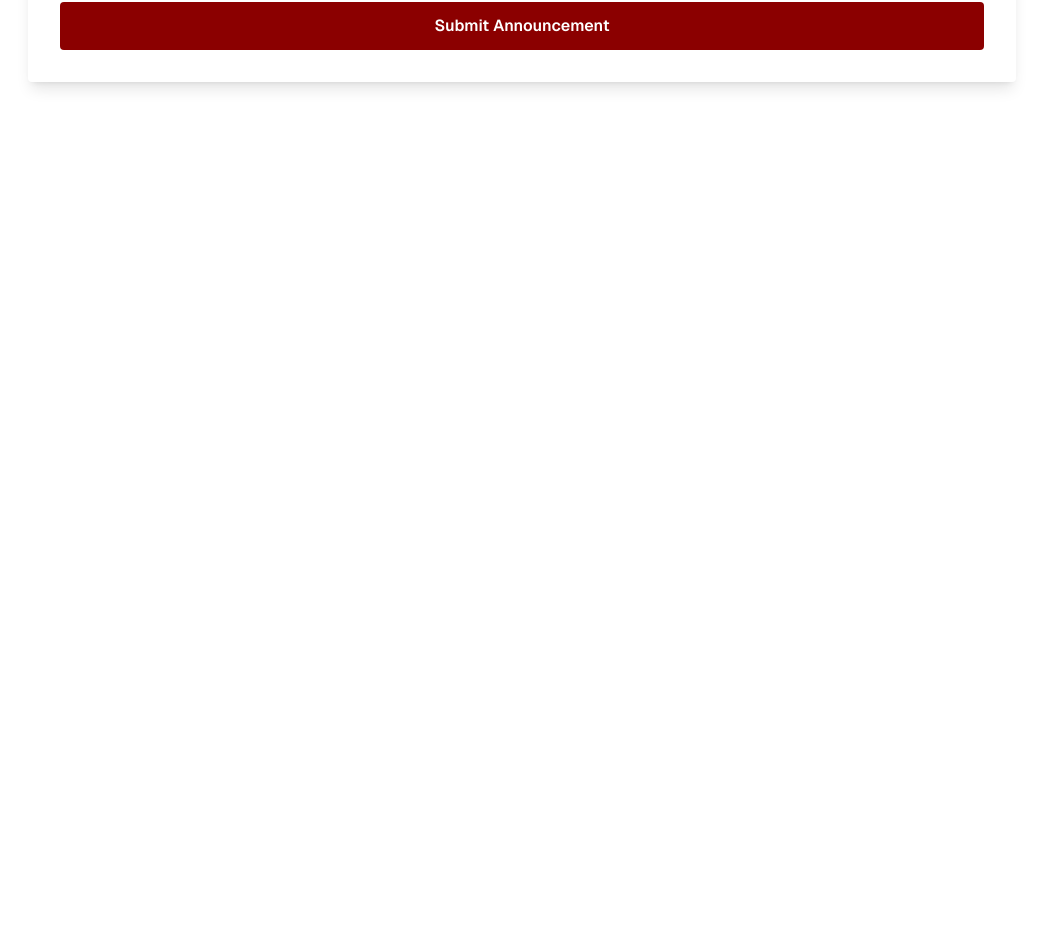
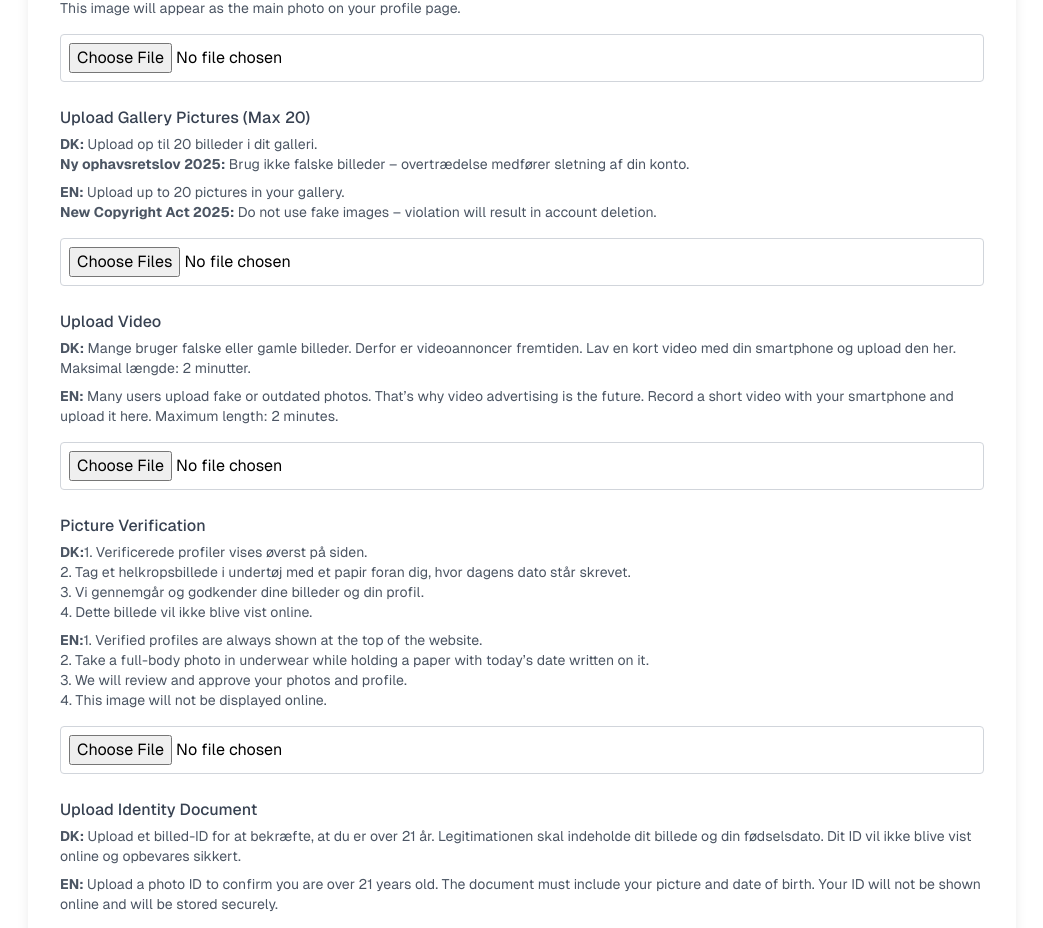
Before and after one commit to ricardo-applepie/allescort, a Next.js app: page /newAd in a window 1280 px wide. Shown: the part 2010-2938 px from the top of the page, without its empty margins (118-1161 px from the left). Before the commit the page ends 2204 px from the top, so only its background shows below. Built offline with nearby package versions, Linux system fonts and the light colour scheme; no server answers.

Commit message:
added search functionality

```diff
--- a/src/app/newAd/page.tsx
+++ b/src/app/newAd/page.tsx
@@ -142,6 +142,10 @@ const formFields = [
 export default function DashBoard() {
   const [formData, setFormData] = useState({ uid: "", status: "pending" });
   const [images, setImages] = useState<File[]>([]);
+  const [verificationImages, setVerificationImage] = useState<File>();
+  const [identityImages, setIdentityImage] = useState<File>();
+  const [videoUpload, setVideoUpload] = useState<File>();
+  const [ProfilePicture, setProfilePicture] = useState<File>();
 
   const auth = useSelector((state: any) => state.auth);
   const { authToken, user } = auth;
@@ -269,20 +273,128 @@ export default function DashBoard() {
           ))}
           <ServicesComponent onChange={(selected) => handleChange("services", selected)} />
 
-          {/* 📸 Image Upload Section */}
           <div className="mb-6">
-            <label className="block text-gray-700 font-medium mb-1">Upload Images</label>
+            <label className="block text-gray-700 font-medium mb-1">Upload Front Picture</label>
+            <p className="text-sm text-gray-600 mb-2">
+              <strong>DK:</strong> Upload et forsidebillede til din profil. <br />
+              Dette billede vil være det første, kunderne ser på din profilside.
+            </p>
+            <p className="text-sm text-gray-600 mb-4">
+              <strong>EN:</strong> Upload a front picture for your profile. <br />
+              This image will appear as the main photo on your profile page.
+            </p>
+            <input
+              type="file"
+              accept="image/*"
+              onChange={(e) => {
+                const file = e.target.files?.[0];
+                if (file) {
+                  setProfilePicture(file);
+                }
+              }}
+              className="w-full p-2 border border-gray-300 rounded"
+            />
+          </div>
+
+          <div className="mb-6">
+            <label className="block text-gray-700 font-medium mb-1">Upload Gallery Pictures (Max 20)</label>
+            <p className="text-sm text-gray-600 mb-2">
+              <strong>DK:</strong> Upload op til 20 billeder i dit galleri. <br />
+              <strong>Ny ophavsretslov 2025:</strong> Brug ikke falske billeder – overtrædelse medfører sletning af din konto.
+            </p>
+            <p className="text-sm text-gray-600 mb-4">
+              <strong>EN:</strong> Upload up to 20 pictures in your gallery. <br />
+              <strong>New Copyright Act 2025:</strong> Do not use fake images – violation will result in account deletion.
+            </p>
             <input
               type="file"
               accept="image/*"
               multiple
               onChange={(e) => {
                 const files = Array.from(e.target.files || []);
+                if (files.length > 20) {
+                  alert("You can upload a maximum of 20 images.");
+                  return;
+                }
                 setImages(files);
               }}
               className="w-full p-2 border border-gray-300 rounded"
             />
           </div>
+
+
+          <div className="mb-6">
+            <label className="block text-gray-700 font-medium mb-1">Upload Video</label>
+            <p className="text-sm text-gray-600 mb-2">
+              <strong>DK:</strong> Mange bruger falske eller gamle billeder. Derfor er videoannoncer fremtiden. Lav en kort video med din smartphone og upload den her. Maksimal længde: 2 minutter.
+            </p>
+            <p className="text-sm text-gray-600 mb-4">
+              <strong>EN:</strong> Many users upload fake or outdated photos. That’s why video advertising is the future. Record a short video with your smartphone and upload it here. Maximum length: 2 minutes.
+            </p>
+            <input
+              type="file"
+              accept="video/*"
+              onChange={(e) => {
+                const file = e.target.files?.[0];
+                if (file) {
+                  setVideoUpload(file); // state: const [videoUpload, setVideoUpload] = useState<File | null>(null);
+                }
+              }}
+              className="w-full p-2 border border-gray-300 rounded"
+            />
+          </div>
+
+
+          <div className="mb-6">
+            <label className="block text-gray-700 font-medium mb-1">Picture Verification</label>
+            <p className="text-sm text-gray-600 mb-2">
+              <strong>DK:</strong>
+              1. Verificerede profiler vises øverst på siden. <br />
+              2. Tag et helkropsbillede i undertøj med et papir foran dig, hvor dagens dato står skrevet. <br />
+              3. Vi gennemgår og godkender dine billeder og din profil. <br />
+              4. Dette billede vil ikke blive vist online.
+            </p>
+            <p className="text-sm text-gray-600 mb-4">
+              <strong>EN:</strong>
+              1. Verified profiles are always shown at the top of the website. <br />
+              2. Take a full-body photo in underwear while holding a paper with today’s date written on it. <br />
+              3. We will review and approve your photos and profile. <br />
+              4. This image will not be displayed online.
+            </p>
+            <input
+              type="file"
+              accept="image/*"
+              onChange={(e) => {
+                const file = e.target.files?.[0];
+                if (file) {
+                  setVerificationImage(file);
+                }
+              }}
+              className="w-full p-2 border border-gray-300 rounded"
+            />
+          </div>
+
+          <div className="mb-6">
+            <label className="block text-gray-700 font-medium mb-1">Upload Identity Document</label>
+            <p className="text-sm text-gray-600 mb-2">
+              <strong>DK:</strong> Upload et billed-ID for at bekræfte, at du er over 21 år. Legitimationen skal indeholde dit billede og din fødselsdato. Dit ID vil ikke blive vist online og opbevares sikkert.
+            </p>
+            <p className="text-sm text-gray-600 mb-4">
+              <strong>EN:</strong> Upload a photo ID to confirm you are over 21 years old. The document must include your picture and date of birth. Your ID will not be shown online and will be stored securely.
+            </p>
+            <input
+              type="file"
+              accept="image/*"
+              onChange={(e) => {
+                const file = e.target.files?.[0];
+                if (file) {
+                  setIdentityImage(file);
+                }
+              }}
+              className="w-full p-2 border border-gray-300 rounded"
+            />
+          </div>
+
 
           <button
             type="submit"
```
